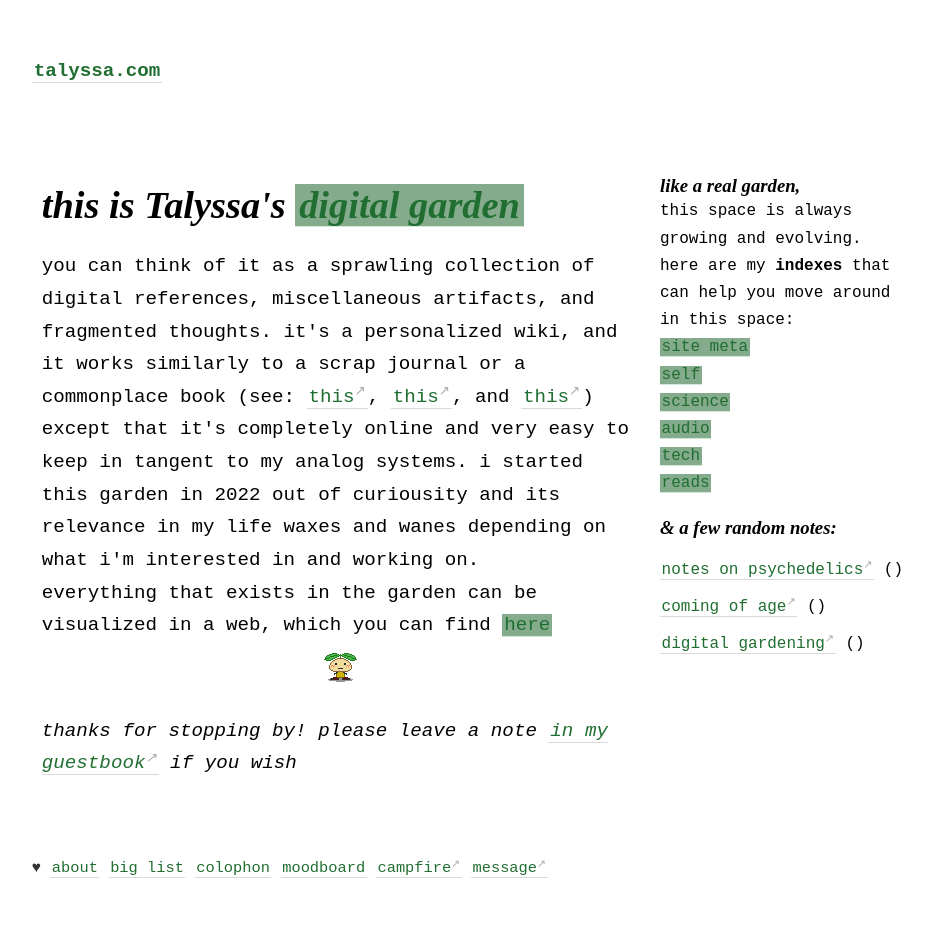
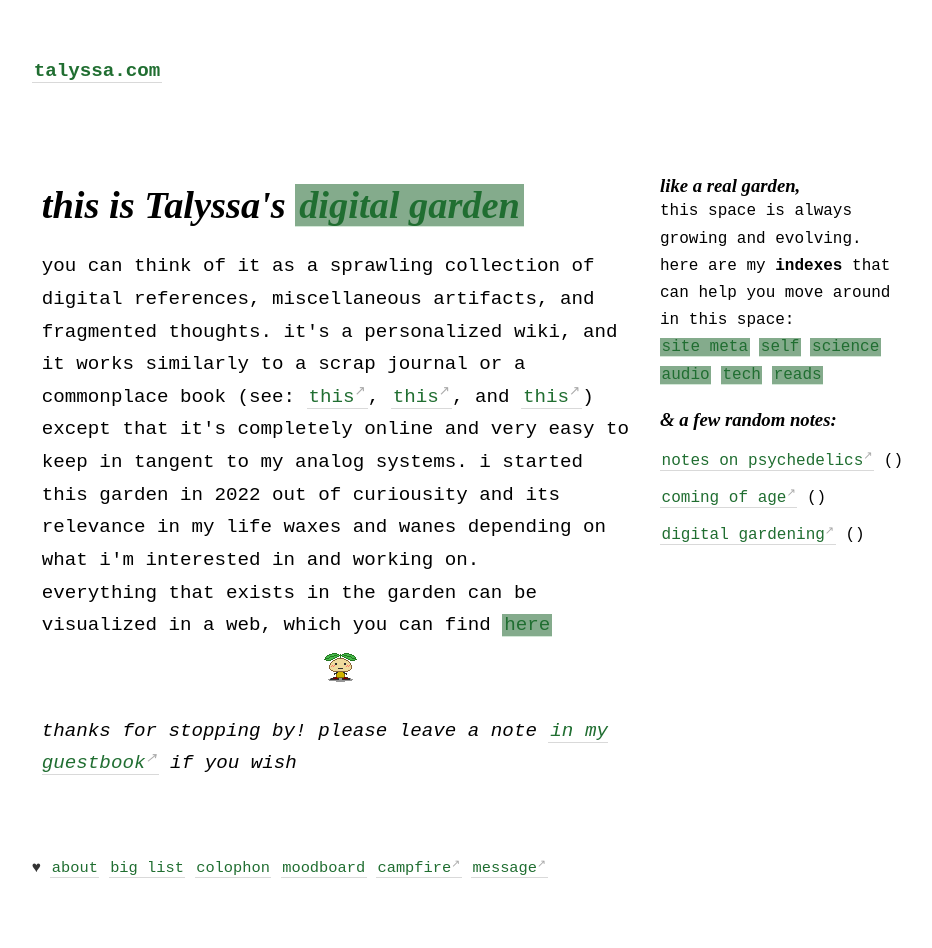
Before and after one commit to geminiworms/talyssagarden.github.io, a Jekyll site: the page built from _pages/index.md, in a window 1280 px wide. Shown: the whole page, without its empty margins (45-977 px from the left). Built offline with Jekyll 4.4.1, drawn with Linux system fonts in a browser that asks for light colours.

Commit message:
Update index.md
remove line breaks on index list

```diff
--- a/_pages/index.md
+++ b/_pages/index.md
@@ -46,12 +46,12 @@ permalink: /
     </div>
     <div class="right-column">
       <p><h3>like a real garden,</h3>this space is always growing and evolving. here are my <b>indexes</b> that can help you move around in this space:</p><br>
-      <a class="internal-link" href="/site-meta">site meta</a><br>
-      <a class="internal-link" href="/self">self</a><br>
-      <a class="internal-link" href="/science">science</a><br>
-      <a class="internal-link" href="/audio">audio</a><br>
-      <a class="internal-link" href="/tech">tech</a><br>
-      <a class="internal-link" href="/reads">reads</a><br>
+      <a class="internal-link" href="/site-meta">site meta</a>
+      <a class="internal-link" href="/self">self</a>
+      <a class="internal-link" href="/science">science</a>
+      <a class="internal-link" href="/audio">audio</a>
+      <a class="internal-link" href="/tech">tech</a>
+      <a class="internal-link" href="/reads">reads</a>
       <p><h3>& a few random notes:</h3></p>
       {% assign notes_pages = site.notes %}
       {% assign random_pages = notes_pages | sample: 3 %}
```
